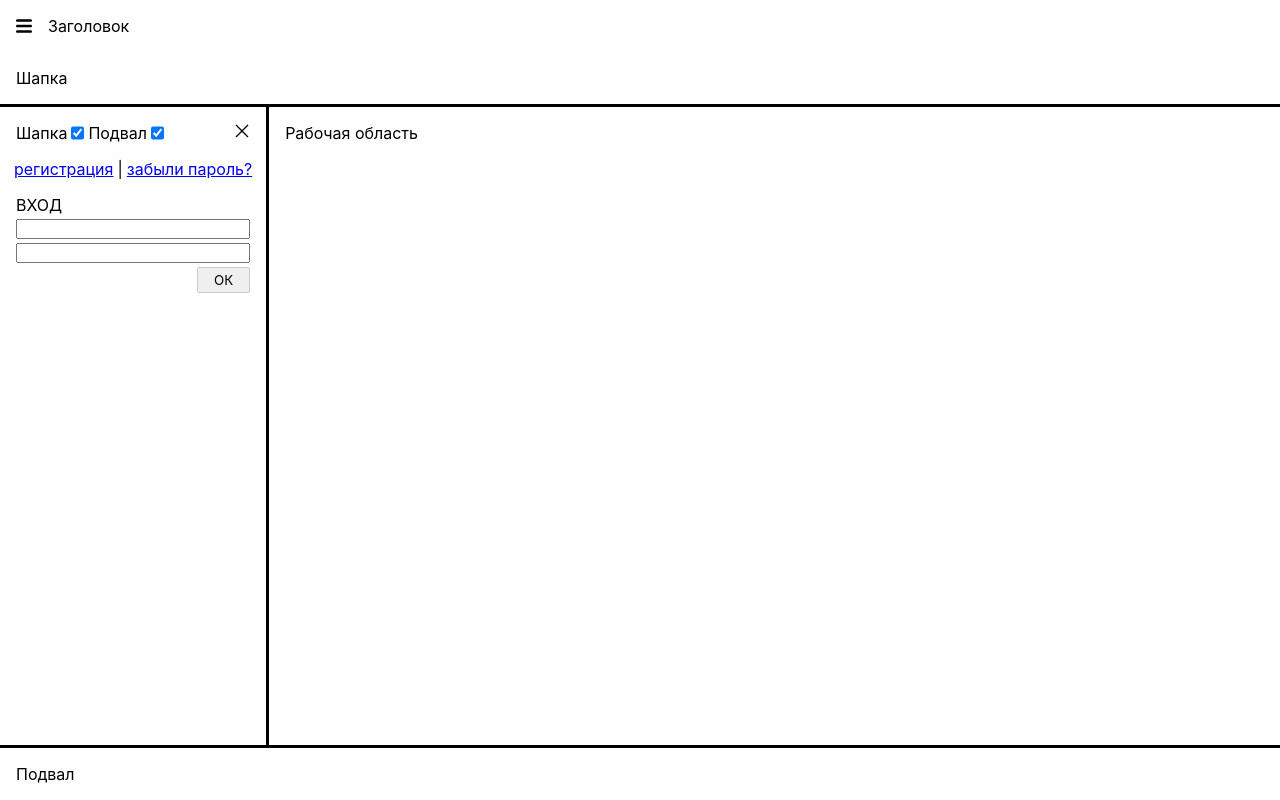
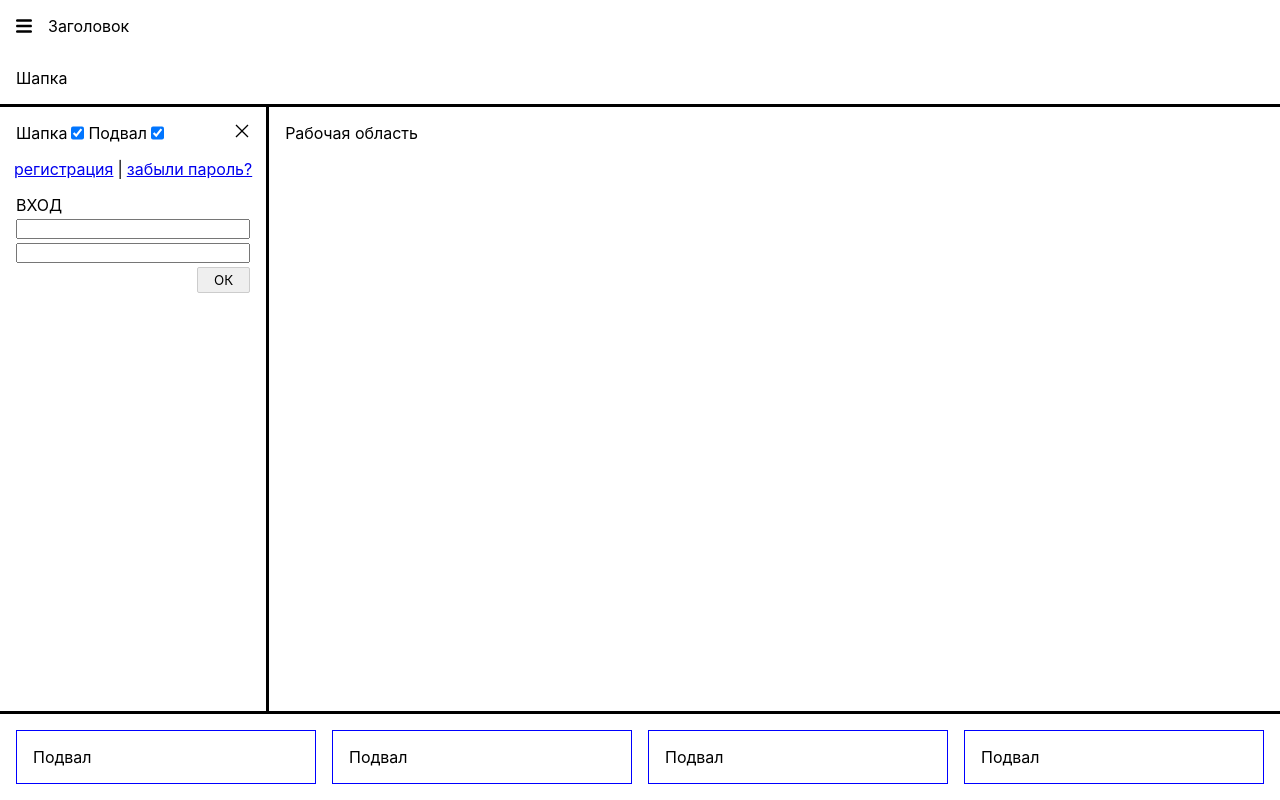
Before and after one commit to brs1977/docker-nginx-postgres-uvicorn, a website built with Vite: page front/index.html in a window 1280 px wide. Built offline with nearby package versions, Linux system fonts and the light colour scheme.

Commit message:
front: added footer items

```diff
--- a/front/src/common/page.ts
+++ b/front/src/common/page.ts
@@ -55,7 +55,12 @@ export function page(props?:PageProps) {
             )
         ),
         footer = h('div.page-footer page-footer-show',
-            h('div.page-footer-inner','Подвал')
+            h('div.page-footer-inner',
+                h('div.page-footer-item','Подвал'),
+                h('div.page-footer-item','Подвал'),
+                h('div.page-footer-item','Подвал'),
+                h('div.page-footer-item','Подвал')
+            )
         )
     )
 
--- a/front/src/styles/page.css
+++ b/front/src/styles/page.css
@@ -121,4 +121,11 @@
     padding: 1rem;
     display: flex;
     flex-direction: row;
+    gap: 1rem;
 }
+.page-footer-item {
+    border: 1px solid blue;
+    flex-grow: 1;
+    padding: 1rem;
+
+}
```
